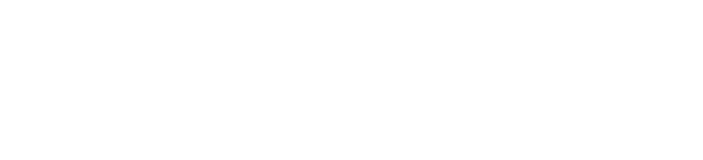
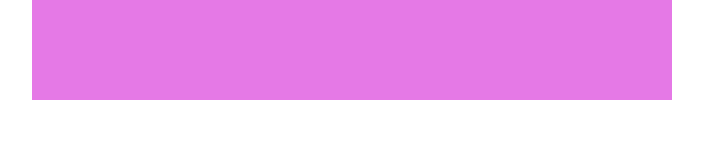
Before and after one commit to Polidora90/htmlcss-struttura-wp, a plain HTML site: page index.html in a window 1280 px wide. Shown: the whole page, without its empty margins (288-991 px from the left). Drawn offline with Linux system fonts and the light colour scheme.

Commit message:
completa l'header

```diff
--- a/index.html
+++ b/index.html
@@ -8,9 +8,8 @@
     <title>Struttura</title>
 </head>
 <body>
-
+    <div class="wrapper">
         <header>
-
         </header>
 
         <main>
@@ -24,8 +23,8 @@
         </main>
 
         <footer>
-
         </footer>
+    </div>
 
 </body>
 </html>
--- a/style.css
+++ b/style.css
@@ -0,0 +1,16 @@
+* {
+    box-sizing: border-box;
+    margin: 0;
+    padding: 0;
+}
+
+header:empty {
+    width: 100%;
+    height: 100px;
+    background-color: #e579e6;
+}
+
+.wrapper {
+    width: 50%;
+    margin: auto;
+}
```
Lines whose indentation alone changed are shown as unchanged.
